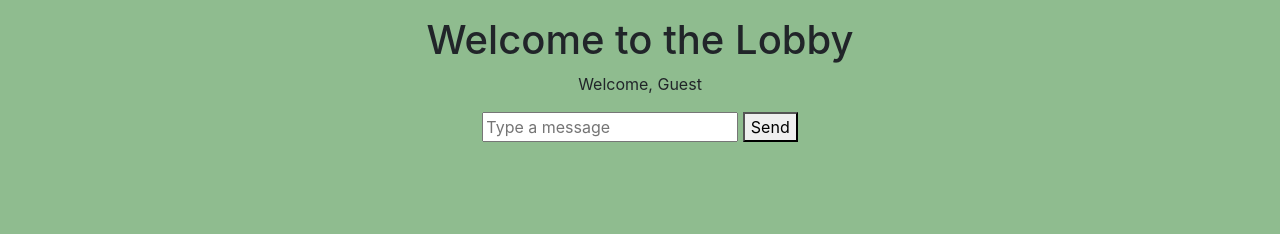
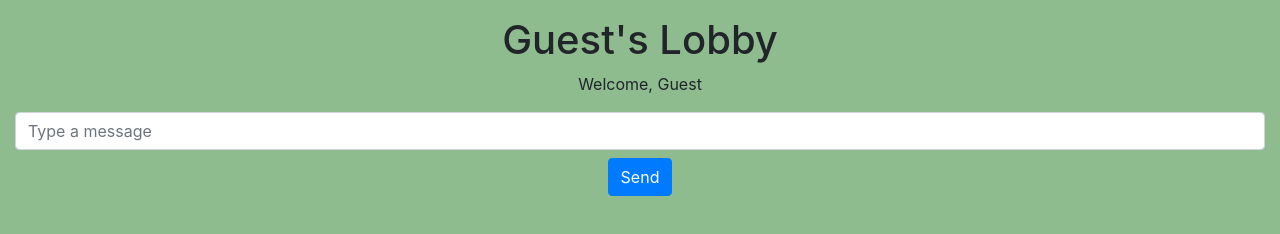
Before and after one commit to edmfperez/reversi-web, a website: page public/lobby.html in a window 1280 px wide. Drawn offline with nearby package versions, Linux system fonts and the light colour scheme; no server answers.

Commit message:
obby Title: An ID lobby-title is added to the h1 element to allow dynamic updating. Chat Input and Button: The chat-input and send-button elements are styled with Bootstrap classes for better UI. Players Section: The players div will dynamically show the list of players in the lobby.

```diff
--- a/public/lobby.html
+++ b/public/lobby.html
@@ -15,11 +15,11 @@
   <div class="container-fluid">
     <div class="row mt-3">
       <div class="col text-center">
-        <h1>Welcome to the Lobby</h1>
+        <h1 id="lobby-title">Welcome to the Lobby</h1>
         <p id="username-display">Players can join and start a game from here.</p>
-        <input type="text" id="chat-input" placeholder="Type a message">
-        <button id="send-button" onclick="sendChatMessage()">Send</button>
-        <div id="chat-messages"></div>
+        <input type="text" id="chat-input" placeholder="Type a message" class="form-control">
+        <button id="send-button" class="btn btn-primary mt-2" onclick="sendChatMessage()">Send</button>
+        <div id="chat-messages" class="mt-3"></div>
       </div>
     </div>
     <div id="players" class="row mt-3"></div>
```
